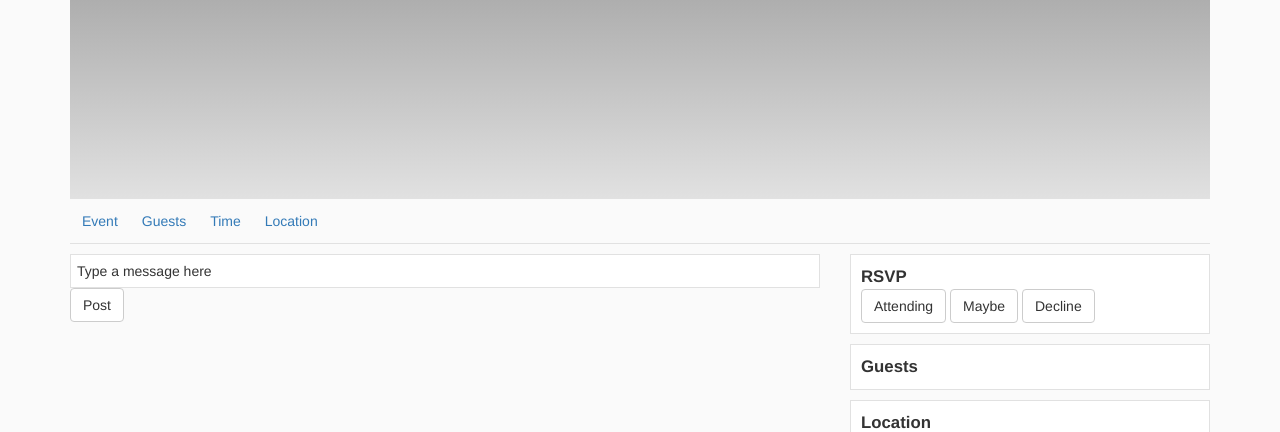
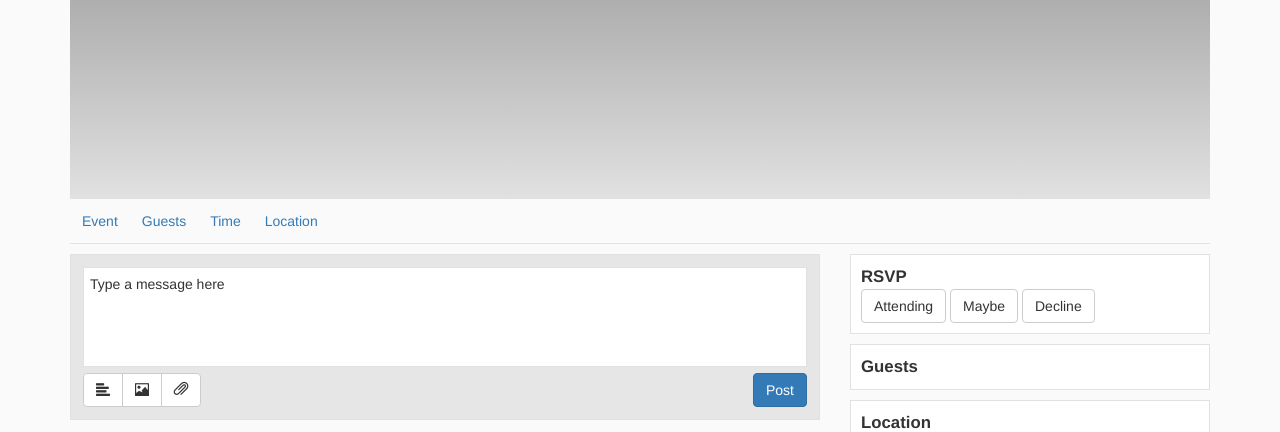
Before and after one commit to WilliamDo/event-planner, a Flask app: page /event/1 in a window 1280 px wide. Shown: the part 73-505 px from the top of the page. Run offline with Flask 2, Linux system fonts and the light colour scheme; data that the repository does not hold is empty; some libraries are stand-ins or nearby versions.

Commit message:
add style to new post editor

```diff
--- a/templates/event.html
+++ b/templates/event.html
@@ -40,6 +40,24 @@
       background-color: #ffffff;
       border: 1px solid #E1E1E1;
       padding: 6px;
+      height: 100px;
+      overflow-y: auto;
+      margin-bottom: 6px;
+    }
+
+    #newPostEditorContainer {
+      padding: 12px;
+      background-color: #e6e6e6;
+      border: 1px solid #E1E1E1;
+      margin-bottom: 12px;
+    }
+
+    #newPostButton {
+      float: right;
+    }
+
+    #newPostTools {
+      overflow-y: auto;
     }
 
   </style>
@@ -62,9 +80,17 @@
         <div class="row">
           <div class="col-sm-8">
 
-            <div>
+            <div id="newPostEditorContainer">
               <div id="newPostEditor" contenteditable="true">Type a message here</div>
-              <button onClick="PostsWidget.newPost()" class="btn btn-default" type="button">Post</button>
+              <div id="newPostTools">
+                <div class="btn-group" role="group" aria-label="...">
+                  <button type="button" class="btn btn-default"><span class="glyphicon glyphicon-align-left" aria-hidden="true"></button>
+                  <button type="button" class="btn btn-default"><span class="glyphicon glyphicon-picture" aria-hidden="true"></span></button>
+                  <button type="button" class="btn btn-default"><span class="glyphicon glyphicon-paperclip" aria-hidden="true"></span></button>
+                </div>
+                <button id="newPostButton" onClick="PostsWidget.newPost()" class="btn btn-primary" type="button">Post</button>
+              </div>
+
             </div>
 
             <!-- Container for posts -->
```
